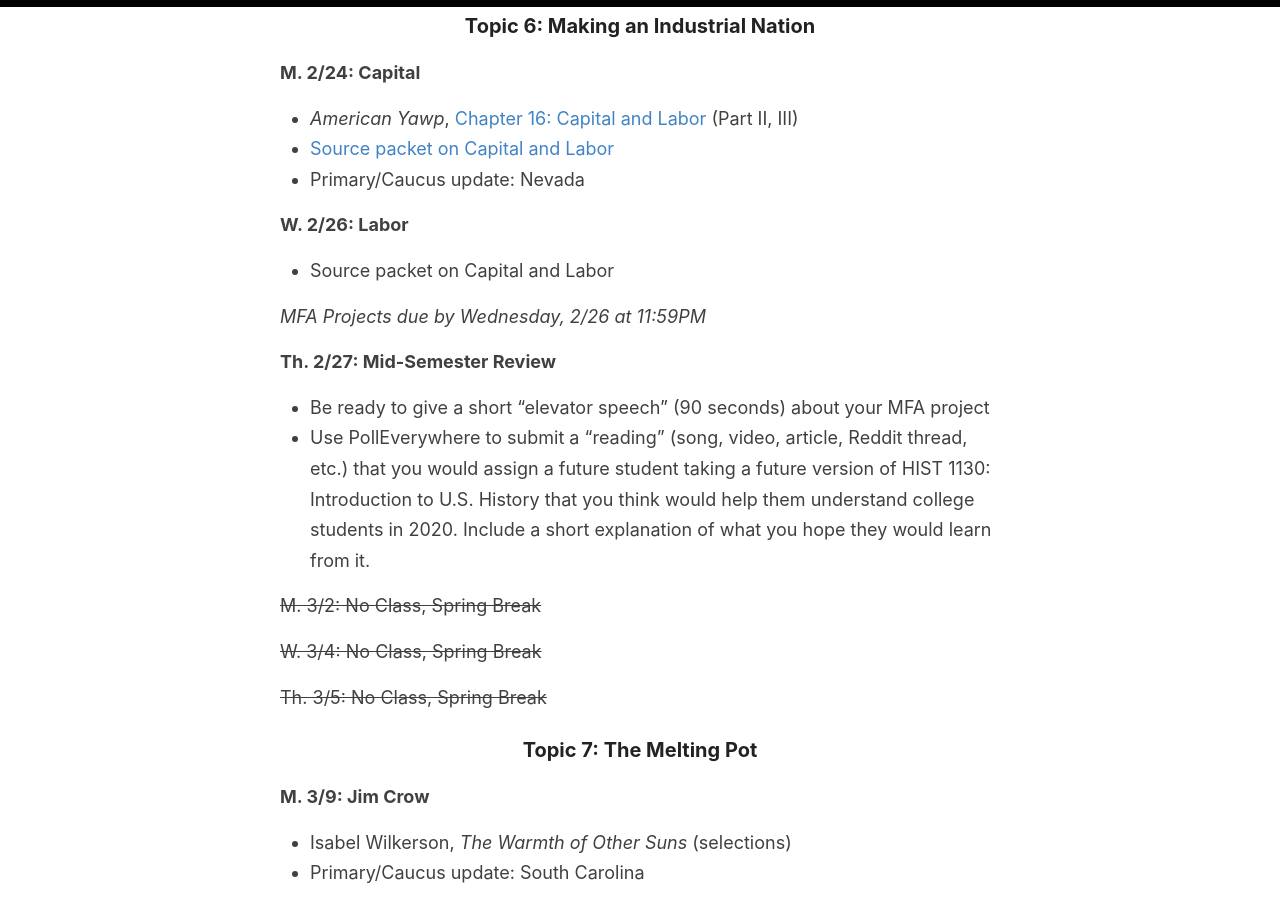
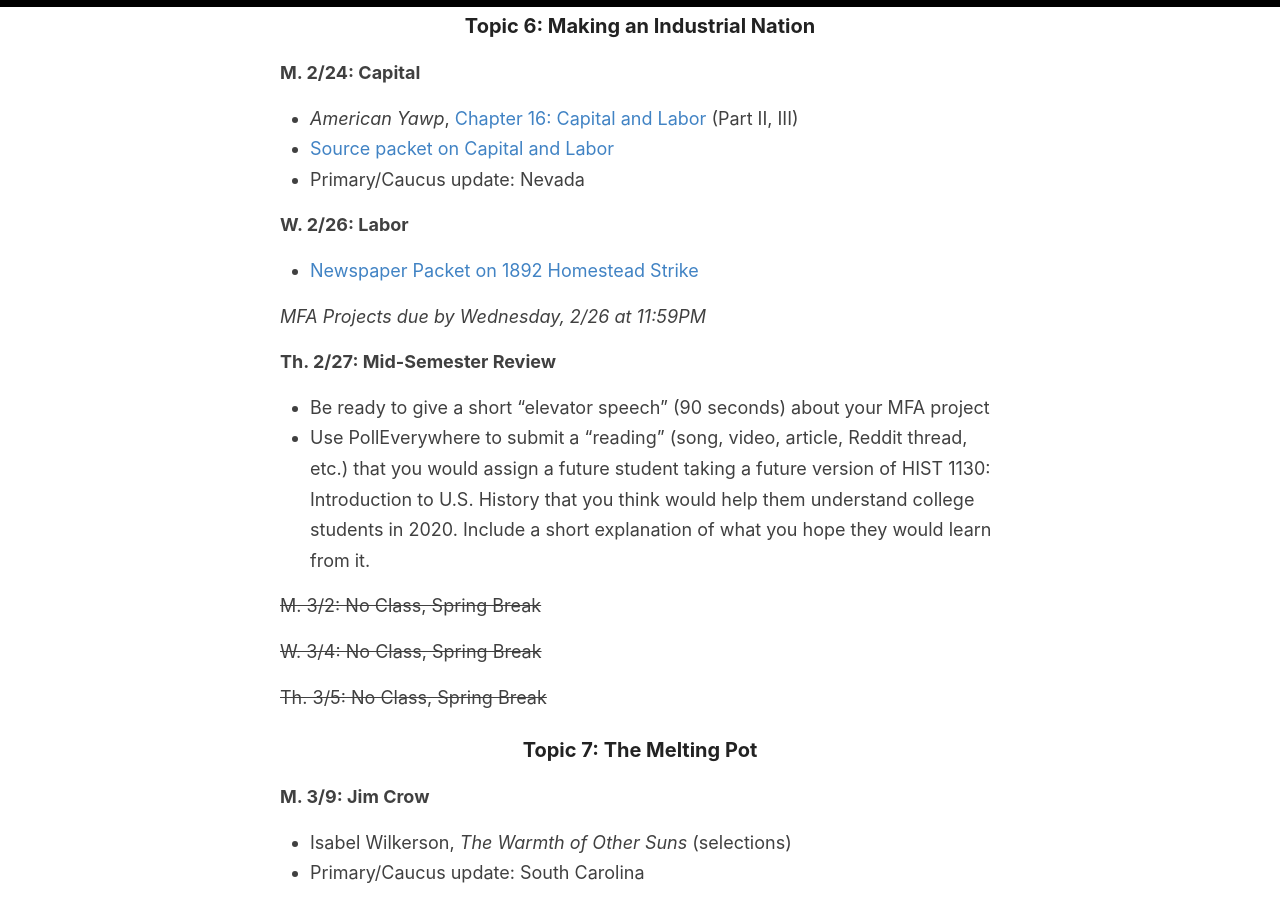
Before and after one commit to cblevins/f20-us-since-1876, a Jekyll site: the page built from schedule.md, in a window 1280 px wide and 900 px high, scrolled down 3995 px. Built offline with Jekyll 4.4.1, drawn with Linux system fonts in a browser that asks for light colours.

Commit message:
homestead readings

```diff
--- a/schedule.md
+++ b/schedule.md
@@ -112,7 +112,7 @@ permalink: /schedule/
 - Primary/Caucus update: Nevada
 
 **W. 2/26: Labor**
-- Source packet on Capital and Labor
+- [Newspaper Packet on 1892 Homestead Strike](https://www.dropbox.com/s/i932jj6bc9ztlk7/homestead-newspapers.pdf?dl=0)
 
 *MFA Projects due by Wednesday, 2/26 at 11:59PM*
 
```
